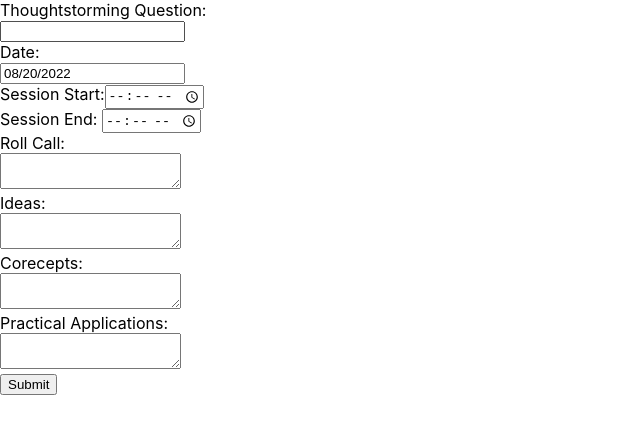
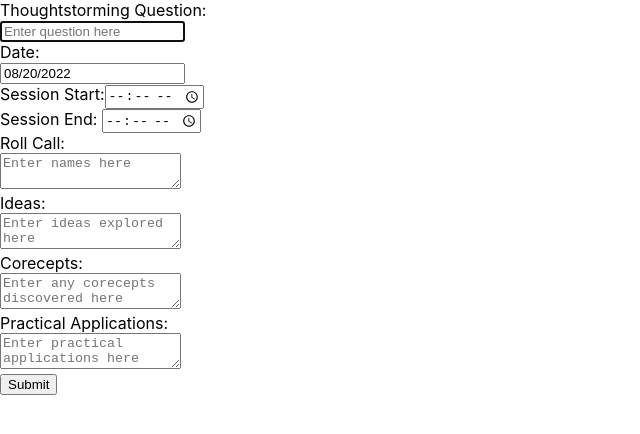
Before and after one commit to ben-marrett/thoughtstormlog, a Next.js app: page /form in a window 1280 px wide. Shown: the top 434 px of the page, without its empty margins (0-640 px from the left). Built offline with nearby package versions, Linux system fonts and the light colour scheme.

Commit message:
add placeholders

```diff
--- a/pages/form.js
+++ b/pages/form.js
@@ -15,6 +15,9 @@ export default function LogForm() {
           type="text"
           id="question"
           name="thoughtstorming_question"
+          placeholder="Enter question here"
+          required
+          autoFocus
         ></input>
         <br />
         <label htmlFor="date">Date:</label>
@@ -22,6 +25,7 @@ export default function LogForm() {
         <ReactDatePicker
           selected={startDate}
           onChange={(date) => setStartDate(date)}
+          required
         />
         <br />
 
@@ -34,20 +38,36 @@ export default function LogForm() {
 
         <label htmlFor="roll">Roll Call:</label>
         <br />
-        <textarea id="roll" name="roll"></textarea>
+        <textarea
+          id="roll"
+          name="roll"
+          placeholder="Enter names here"
+        ></textarea>
         <br />
 
         <label htmlFor="ideas">Ideas:</label>
         <br />
-        <textarea id="ideas" name="ideas"></textarea>
+        <textarea
+          id="ideas"
+          name="ideas"
+          placeholder="Enter ideas explored here"
+        ></textarea>
         <br />
         <label htmlFor="corecepts">Corecepts:</label>
         <br />
-        <textarea id="corecepts" name="corecepts"></textarea>
+        <textarea
+          id="corecepts"
+          name="corecepts"
+          placeholder="Enter any corecepts discovered here"
+        ></textarea>
         <br />
         <label htmlFor="practical">Practical Applications:</label>
         <br />
-        <textarea id="practical" name="practical_applications"></textarea>
+        <textarea
+          id="practical"
+          name="practical_applications"
+          placeholder="Enter practical applications here"
+        ></textarea>
         <br />
         <button type="submit">Submit</button>
         <br />
--- a/pages/logs/new-log.js
+++ b/pages/logs/new-log.js
@@ -22,7 +22,7 @@ export default function NewLog() {
         />
         <h1>Enter new log:</h1>
         <LogForm />
-
+        <br />
         <Link href="/">Back to home</Link>
       </main>
     </div>
```
